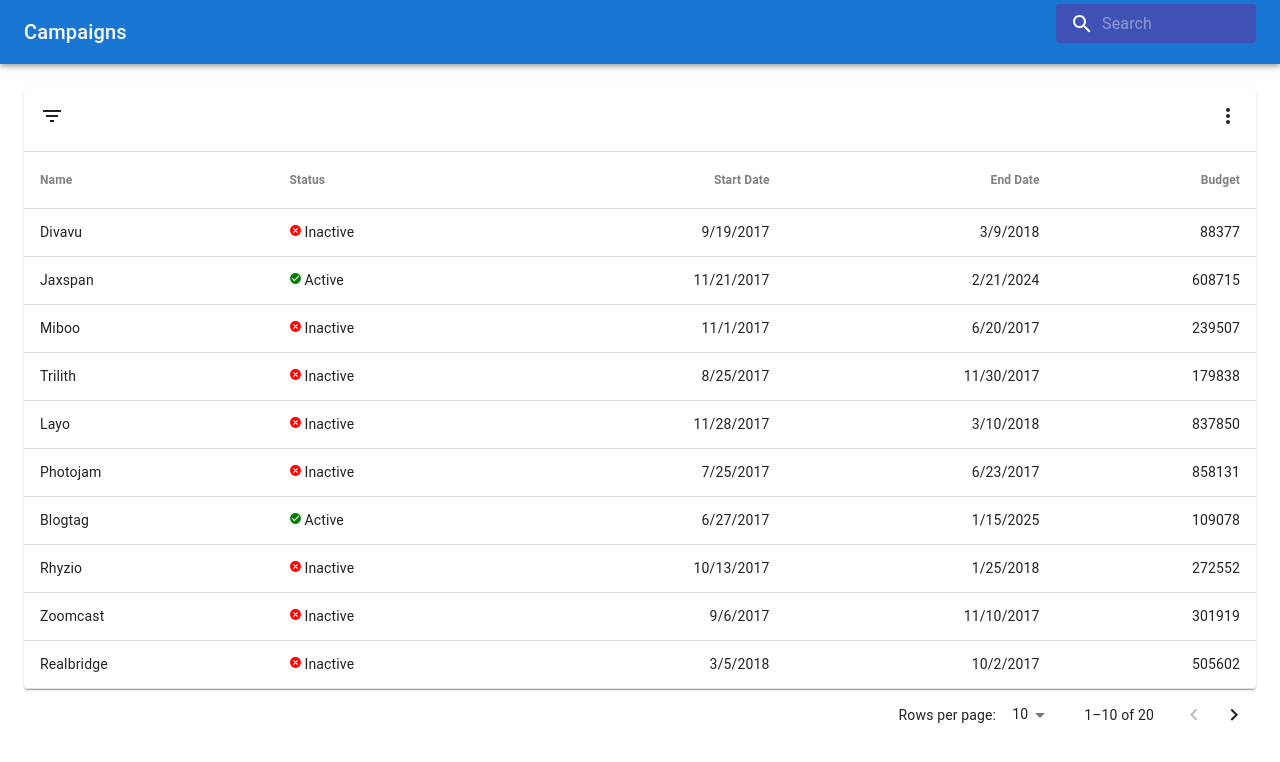
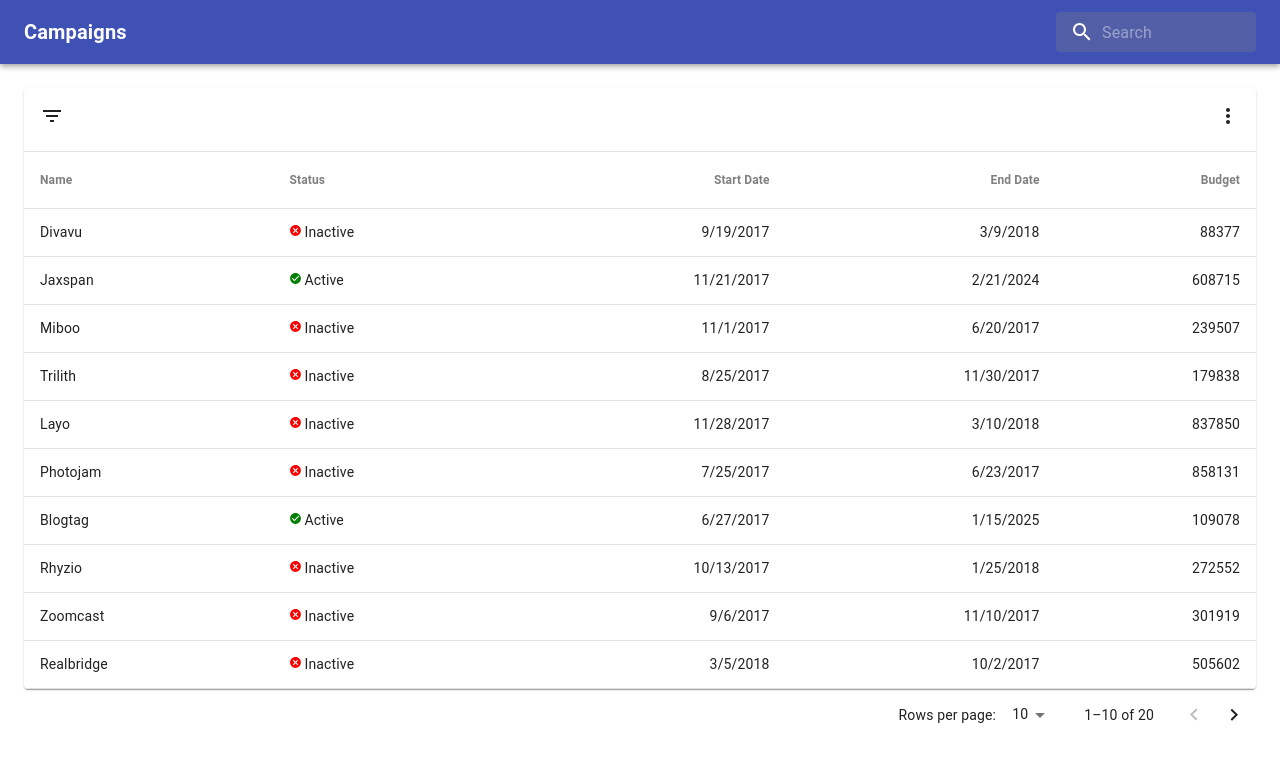
Before and after one commit to Nic-DC/Kings_Campaigns, a React (Create React App) app in the folder campaign-app/: page / in a window 1280 px wide. Shown: the top 762 px of the page. Built offline with nearby package versions, Linux system fonts and the light colour scheme; what @mui/x-date-pickers-pro would draw is missing.

Commit message:
styling the navbar

```diff
--- a/campaign-app/src/components/NavBar.tsx
+++ b/campaign-app/src/components/NavBar.tsx
@@ -13,8 +13,8 @@ const SearchTextField = styled(TextField)({
     color: "white",
   },
   "& .MuiOutlinedInput-root": {
-    backgroundColor: "#3f51b5",
-    height: "70%",
+    backgroundColor: "#525FA6",
+    height: "2.5rem",
     "& fieldset": {
       border: "none",
     },
@@ -35,12 +35,12 @@ const NavBar: React.FC = () => {
   };
 
   return (
-    <AppBar position="static">
-      <Toolbar sx={{ alignItems: "center" }}>
-        <Typography variant="h6" component="div" sx={{ flexGrow: 1 }}>
+    <AppBar position="static" sx={{ backgroundColor: "#3f51b5" }}>
+      <Toolbar sx={{ alignItems: "center", justifyContent: "space-between" }}>
+        <Typography variant="h6" component="div" sx={{ fontWeight: "bold" }}>
           Campaigns
         </Typography>
-        <Box sx={{ display: { xs: "none", md: "flex" }, alignSelf: "center" }}>
+        <Box sx={{ display: "flex", alignItems: "center" }}>
           <SearchTextField
             variant="outlined"
             placeholder="Search"
@@ -61,14 +61,12 @@ const NavBar: React.FC = () => {
 
 export default NavBar;
 
-// import React from "react";
+// import React, { ChangeEvent } from "react";
+// import { useDispatch } from "react-redux";
 // import { AppBar, Toolbar, Typography, TextField, Box, InputAdornment } from "@mui/material";
 // import { styled } from "@mui/system";
 // import SearchIcon from "@mui/icons-material/Search";
-
-// interface NavBarProps {
-//   handleSearch: (searchText: string) => void;
-// }
+// import { updateFilters } from "../redux/campaigns/campaignsActions";
 
 // const SearchTextField = styled(TextField)({
 //   "& input": {
@@ -91,14 +89,17 @@ export default NavBar;
 //   },
 // });
 
-// const NavBar: React.FC<NavBarProps> = ({ handleSearch }) => {
-//   const handleSearchChange = (event: React.ChangeEvent<HTMLInputElement>) => {
-//     handleSearch(event.target.value);
+// const NavBar: React.FC = () => {
+//   const dispatch = useDispatch();
+
+//   const handleSearchChange = (event: ChangeEvent<HTMLInputElement>) => {
+//     const { value } = event.target;
+//     dispatch(updateFilters({ name: value }));
 //   };
 
 //   return (
 //     <AppBar position="static">
-//       <Toolbar sx={{ alignItems: "center" }}>
+//       <Toolbar sx={{ alignItems: "center", displayFlex: "flex" }}>
 //         <Typography variant="h6" component="div" sx={{ flexGrow: 1 }}>
 //           Campaigns
 //         </Typography>
```
